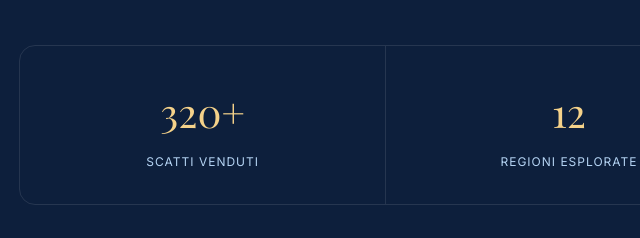
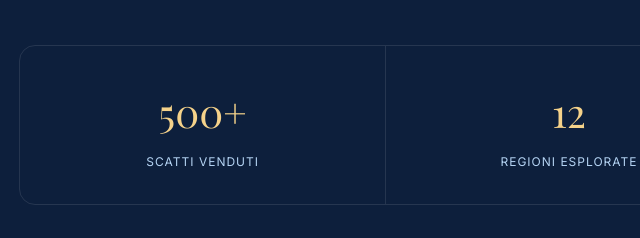
Before and after one commit to inlabcomunication-ai/giusi, a plain HTML site: page index.html in a window 1280 px wide. Shown: the part 3122-3360 px from the top of the page, 71-711 px from the left. Drawn offline with nearby package versions, Linux system fonts and the light colour scheme; a web font is replaced by a local one.

Commit message:
Update index.html

```diff
--- a/index.html
+++ b/index.html
@@ -243,7 +243,7 @@
       </div>
       <div class="stats">
         <div class="stat">
-          <span class="stat-num">320+</span>
+          <span class="stat-num">500+</span>
           <span class="stat-lbl">Scatti venduti</span>
         </div>
         <div class="stat">
```
